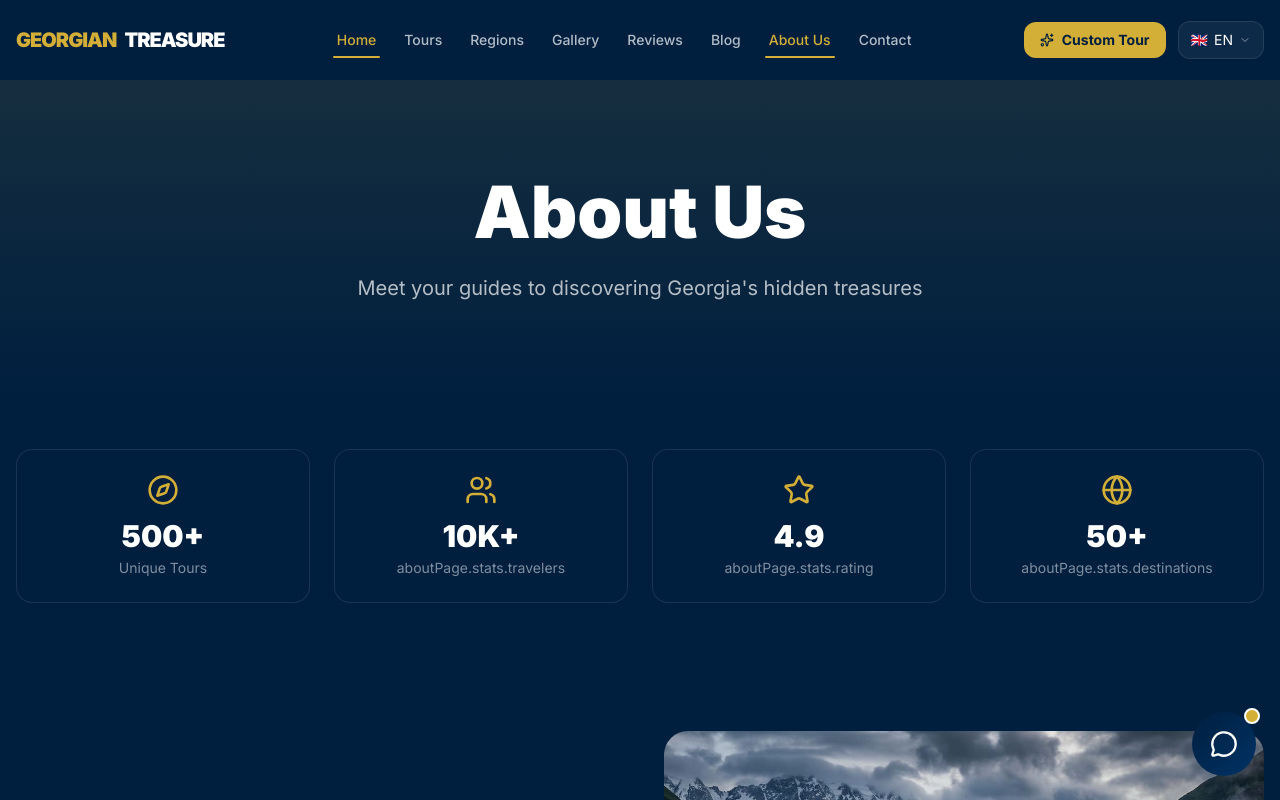
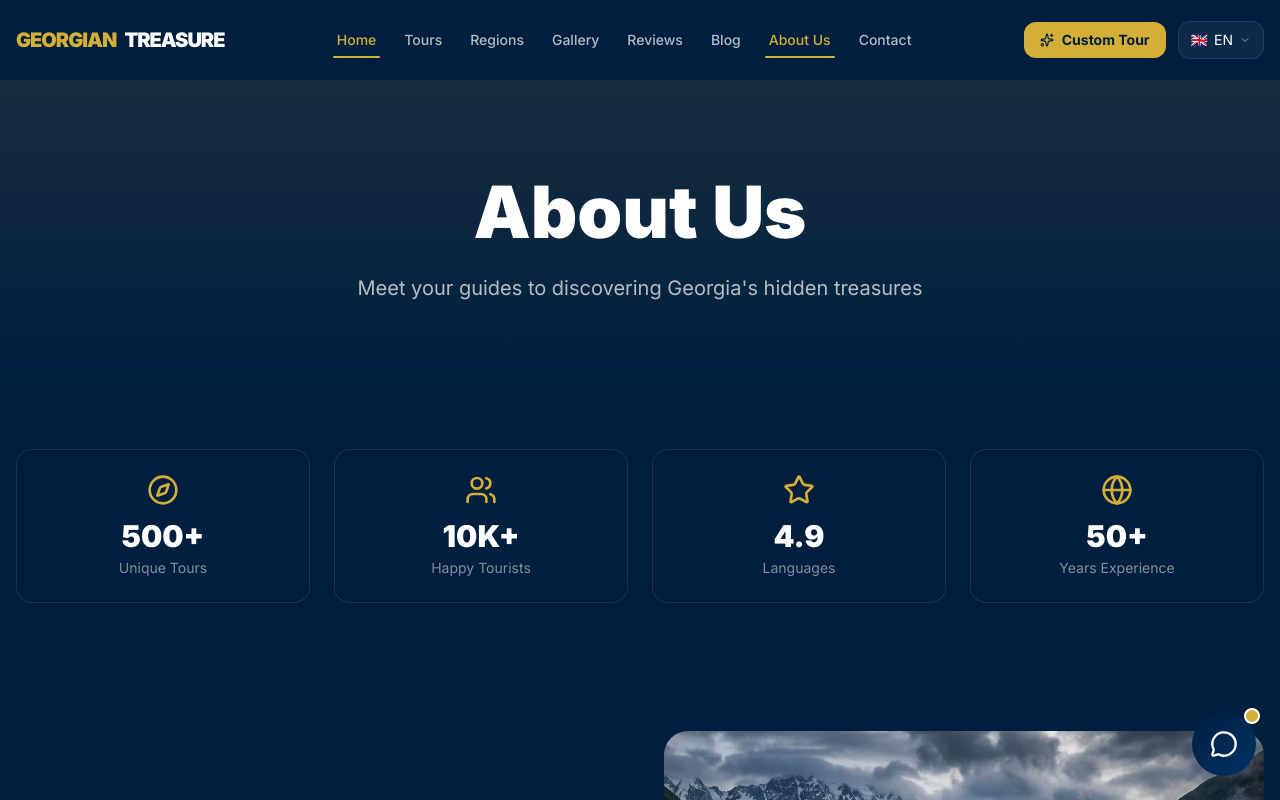
Before and after one commit to sitechfromgeorgia/georgian-treasure, a Next.js app: page /en/about in a window 1280 px wide. Shown: the top 800 px of the page. Built offline with nearby package versions, Linux system fonts and the light colour scheme.

Commit message:
fix: about page stats translation keys
- Change stats.travelers to stats.tourists
- Change stats.rating to stats.languages
- Change stats.destinations to stats.years
- Matches the keys in translation files

```diff
--- a/app/[lang]/about/page.tsx
+++ b/app/[lang]/about/page.tsx
@@ -19,9 +19,9 @@ export default function AboutPage() {
 
   const stats = [
     { icon: Compass, value: '500+', label: t('stats.tours') },
-    { icon: Users, value: '10K+', label: t('stats.travelers') },
-    { icon: Star, value: '4.9', label: t('stats.rating') },
-    { icon: Globe, value: '50+', label: t('stats.destinations') }
+    { icon: Users, value: '10K+', label: t('stats.tourists') },
+    { icon: Star, value: '4.9', label: t('stats.languages') },
+    { icon: Globe, value: '50+', label: t('stats.years') }
   ];
 
   const values = [
```
